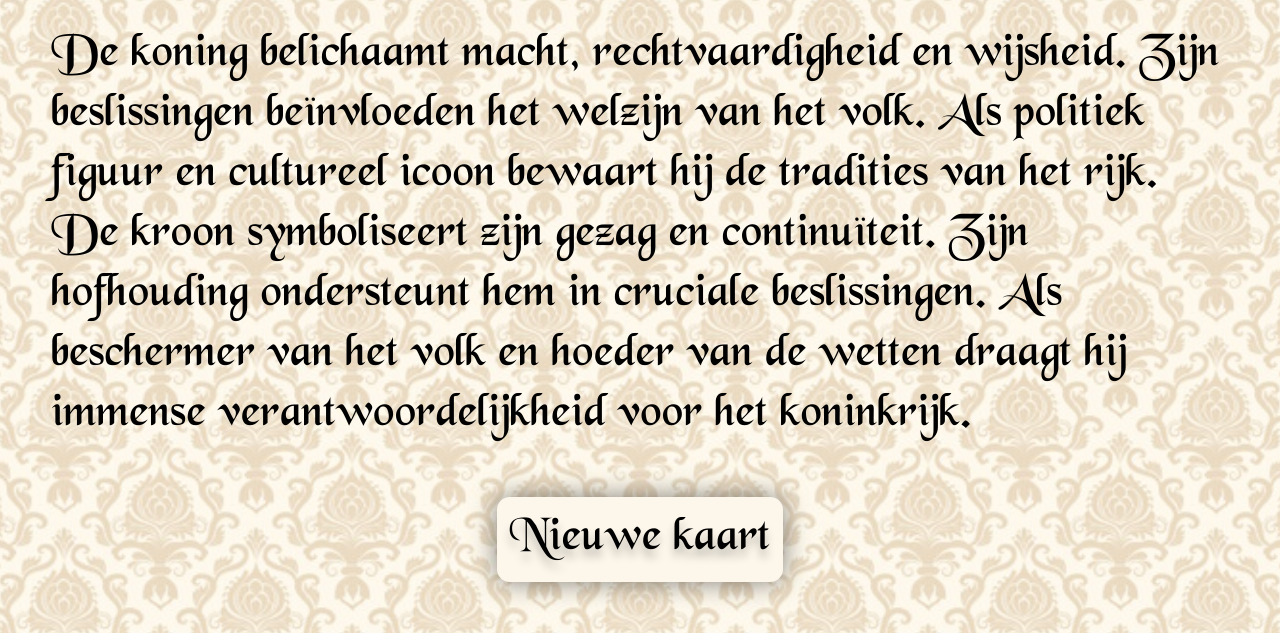
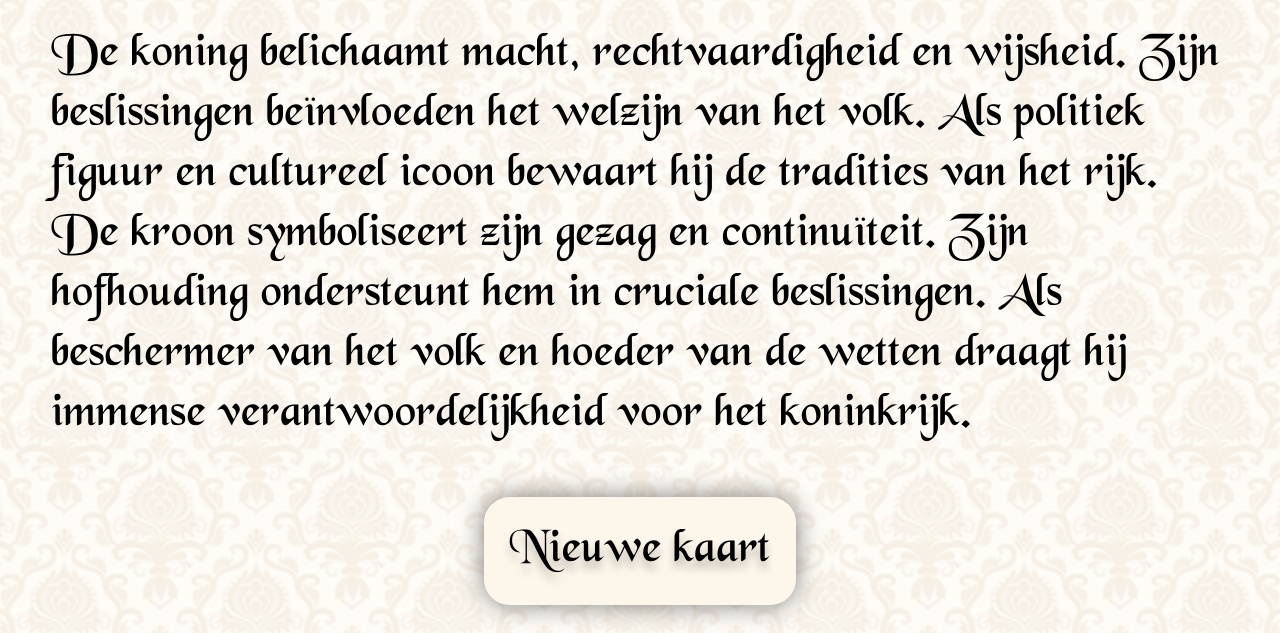
Before and after one commit to NatuurlijkLevi/enge-vibings-website, a website: page games/koningkaarten.html in a window 1280 px wide. Shown: the part 167-800 px from the top of the page. Drawn offline with Linux system fonts and the light colour scheme.

Commit message:
feat: Improved styling from Koningkaarten

```diff
--- a/games/css/koningkaarten.css
+++ b/games/css/koningkaarten.css
@@ -4,7 +4,8 @@
 }
 
 body{
-    background-image: url("../../img/koning.png");
+    background: url("../../img/koning.png");
+    box-shadow: inset 0 0 0 100vmax rgba(255, 255, 255, 0.6);
     background-size: 15vw;
     background-position: center;
     height: 100vh;
@@ -42,8 +43,8 @@ button, p {
 button{
     background-color: var(--beige);
     border: none;
-    border-radius: 1vw;
-    padding: 1vw;
+    border-radius: 2vw;
+    padding: 3vh 2vw;
     cursor: pointer;
     transition: 500ms linear;
     text-shadow: 0 1vh 1vh rgba(0, 0, 0, 0.25);
```
